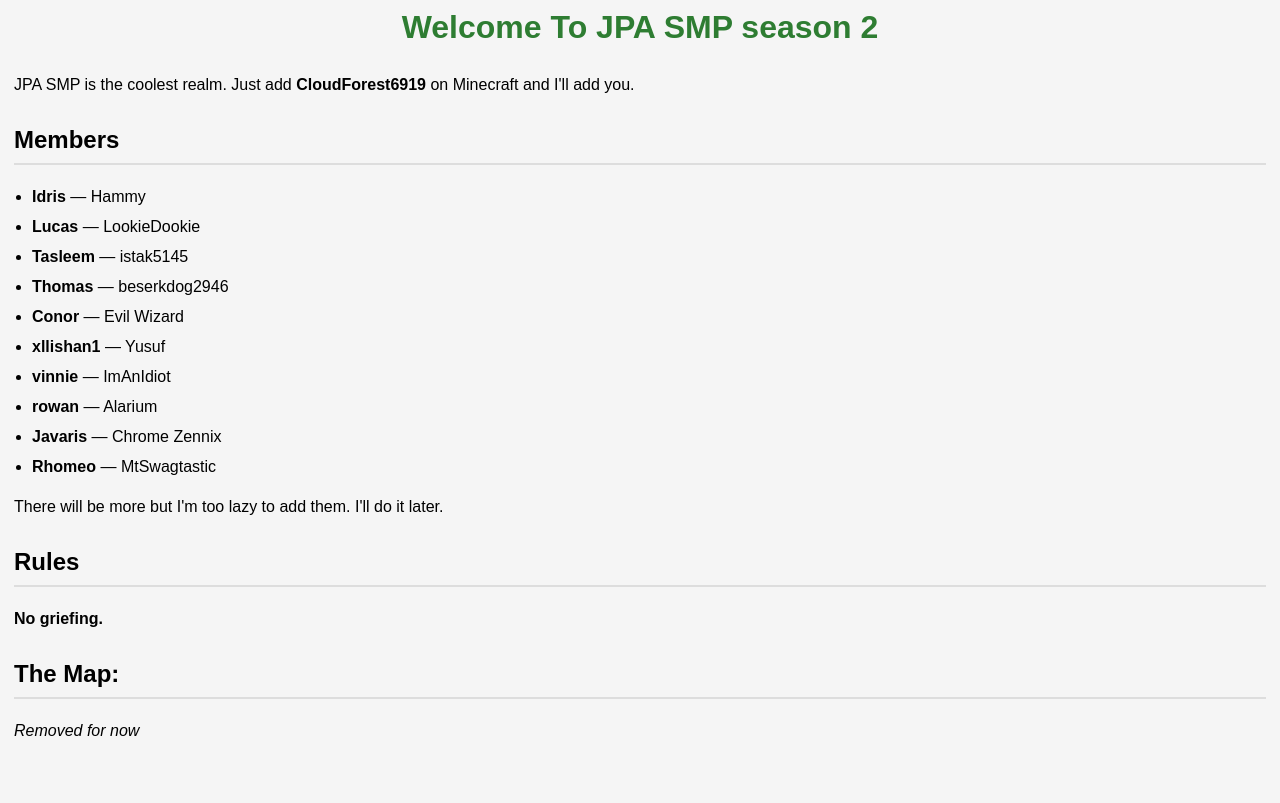
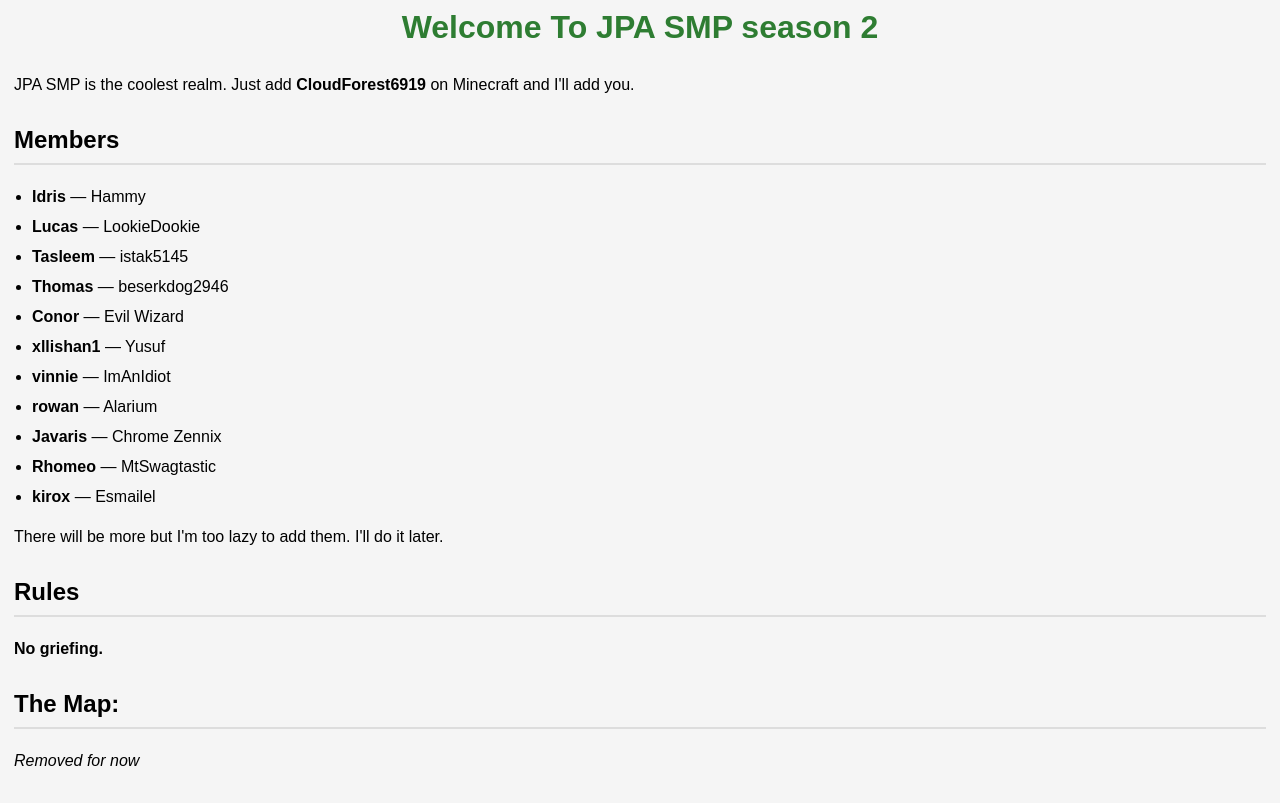
Before and after one commit to penguinears/jpasmp, a plain HTML site: page index.html in a window 1280 px wide. Shown: the part 992-1795 px from the top of the page. Before the commit the page ends 1765 px from the top, so only its background shows below. Drawn offline with Linux system fonts and the light colour scheme.

Commit message:
Add new member 'kirox' to the list

```diff
--- a/index.html
+++ b/index.html
@@ -101,7 +101,7 @@
   <li><strong>rowan</strong> — Alarium</li>
   <li><strong>Javaris</strong> — Chrome Zennix</li>
   <li><strong>Rhomeo</strong> — MtSwagtastic</li>
-
+ <li><strong>kirox</strong> — Esmailel</li>
   <!-- mckenzi  -->
   <li id="secretMember" style="display:none;"><strong>Mckenzie</strong> — primalSpinx5</li>
 </ul>
```
